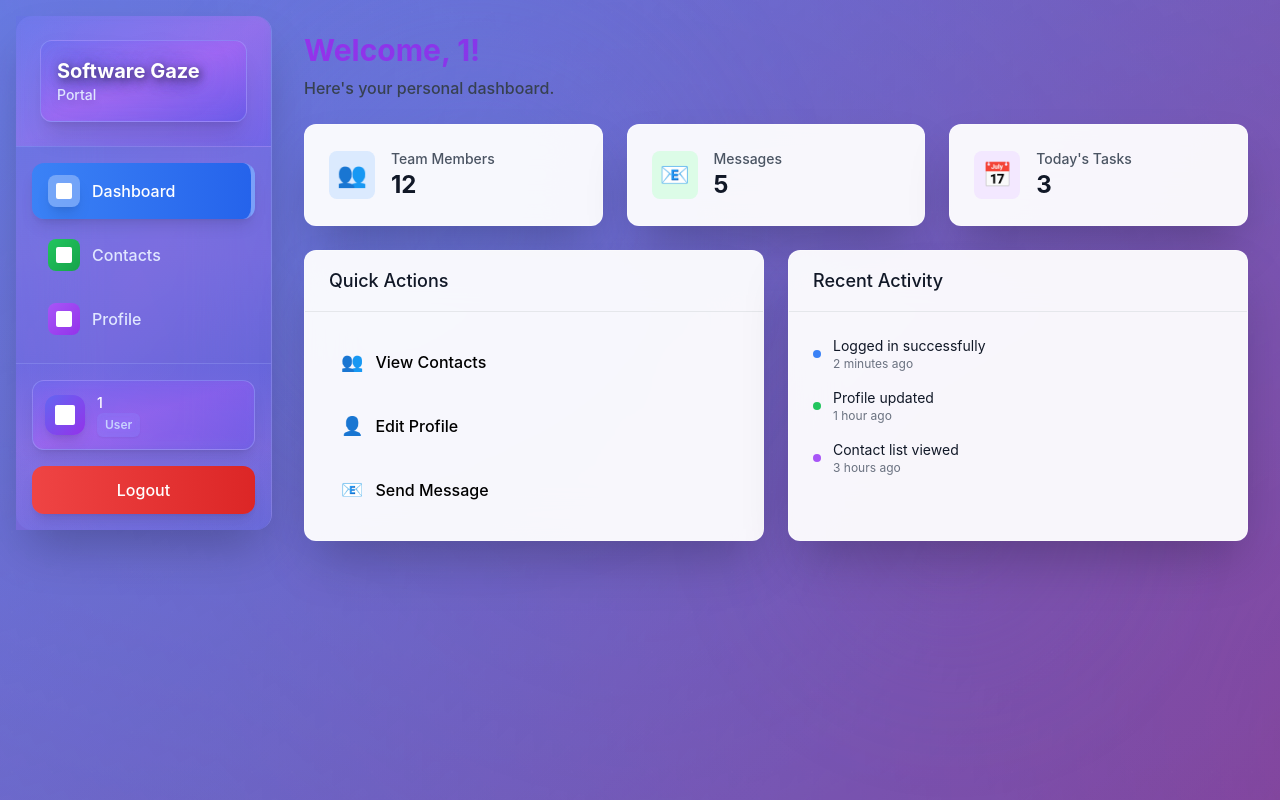
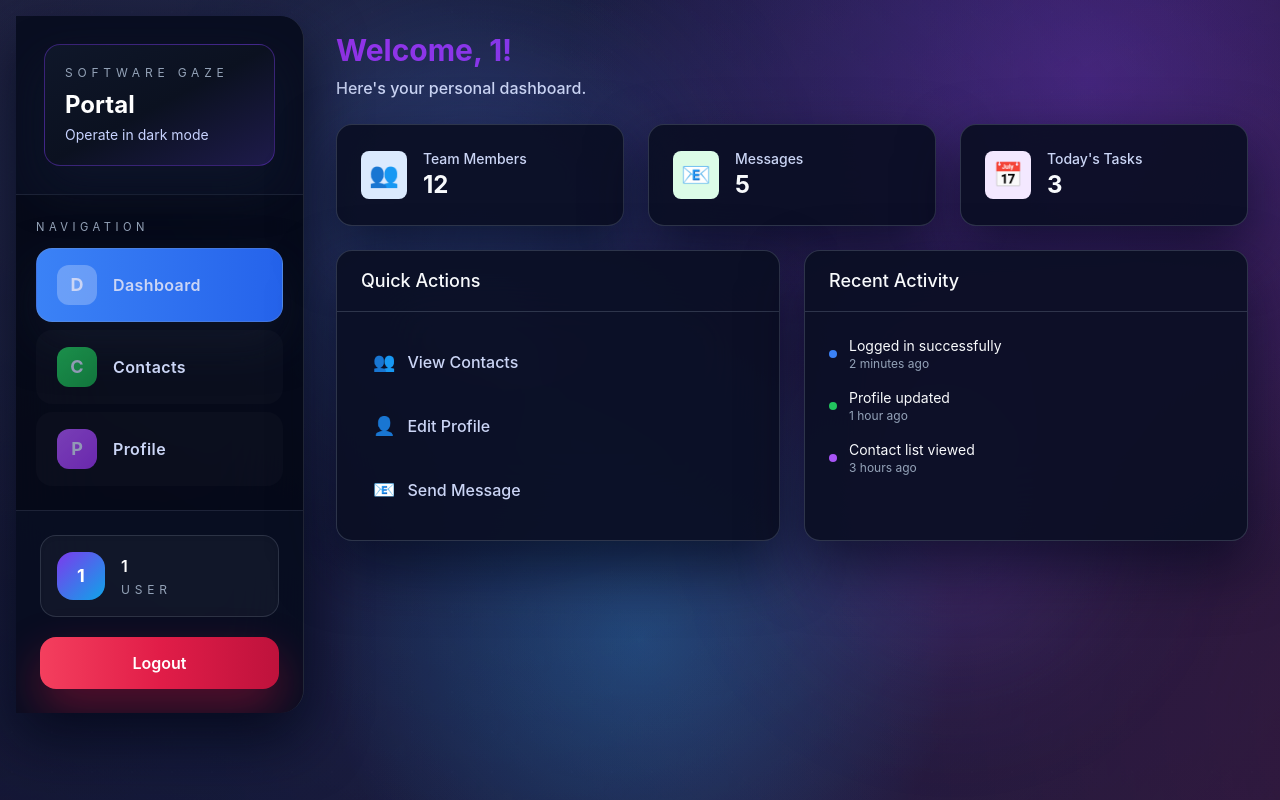
Before and after one commit to Ajmayen27/SoftwareGaze-Office-Portal-Frontend, a React (Vite) app: page / in a window 1280 px wide. Built offline with nearby package versions, Linux system fonts and the light colour scheme; sample sign-in values are in the browser's storage.

Commit message:
Updated to new dark theme but need some fixes

```diff
--- a/src/components/layout/MobileHeader.jsx
+++ b/src/components/layout/MobileHeader.jsx
@@ -23,14 +23,15 @@ const MobileHeader = ({ activeTab, setActiveTab }) => {
 
     return (
         <div className="lg:hidden">
-            <div className="bg-white/90 backdrop-blur-xl shadow-xl border-b border-white/30 px-4 py-3">
+            <div className="bg-[rgba(5,10,25,0.85)] backdrop-blur-2xl shadow-[0_15px_40px_rgba(0,0,0,0.65)] border-b border-[rgba(148,163,184,0.2)] px-5 py-4">
                 <div className="flex items-center justify-between">
-                    <div className="flex items-center">
-                        <h1 className="text-lg font-bold text-transparent bg-clip-text bg-gradient-to-r from-purple-600 to-indigo-600">Software Gaze</h1>
+                    <div>
+                        <p className="text-[0.65rem] uppercase tracking-[0.5em] text-[var(--color-text-muted)]">Software Gaze</p>
+                        <h1 className="text-xl font-bold text-white">Portal</h1>
                     </div>
                     <button
                         onClick={() => setIsMenuOpen(!isMenuOpen)}
-                        className="p-2 rounded-xl text-purple-600 hover:bg-purple-50 transition-all duration-300 hover:scale-110"
+                        className="p-2.5 rounded-2xl text-white bg-[rgba(255,255,255,0.08)] border border-[rgba(148,163,184,0.2)] hover:border-white/40 transition-all duration-300"
                     >
                         <svg className="h-6 w-6" fill="none" viewBox="0 0 24 24" stroke="currentColor">
                             <path strokeLinecap="round" strokeLinejoin="round" strokeWidth={2} d="M4 6h16M4 12h16M4 18h16" />
@@ -40,19 +41,19 @@ const MobileHeader = ({ activeTab, setActiveTab }) => {
             </div>
 
             {isMenuOpen && (
-                <div className="bg-white/95 backdrop-blur-xl border-b border-white/30 shadow-2xl">
-                    <div className="px-4 py-2">
-                        <div className="flex items-center mb-4 p-3 rounded-xl bg-gradient-to-r from-purple-50/50 to-indigo-50/50">
-                            <div className="w-8 h-8 bg-gradient-to-r from-purple-600 to-indigo-600 rounded-full flex items-center justify-center text-white font-semibold shadow-lg">
+                <div className="bg-[rgba(5,10,25,0.92)] backdrop-blur-2xl border-b border-[rgba(148,163,184,0.2)] shadow-[0_30px_60px_rgba(0,0,0,0.7)]">
+                    <div className="px-5 py-4">
+                        <div className="flex items-center mb-5 p-4 rounded-2xl bg-[rgba(255,255,255,0.04)] border border-[rgba(148,163,184,0.2)]">
+                            <div className="w-10 h-10 bg-gradient-to-br from-[#7c3aed] to-[#0ea5e9] rounded-2xl flex items-center justify-center text-white font-semibold shadow-lg">
                                 {user?.username?.charAt(0).toUpperCase()}
                             </div>
                             <div className="ml-3">
-                                <p className="text-sm font-medium text-gray-900">{user?.username}</p>
-                                <p className="text-xs text-purple-600 font-semibold">{user?.role === 'ROLE_ADMIN' ? 'Admin' : 'User'}</p>
+                                <p className="text-base font-semibold text-white">{user?.username}</p>
+                                <p className="text-xs text-[var(--color-text-muted)] uppercase tracking-[0.4em]">{user?.role === 'ROLE_ADMIN' ? 'Admin' : 'User'}</p>
                             </div>
                         </div>
 
-                        <nav className="space-y-1">
+                        <nav className="space-y-2">
                             {tabs.map((tab) => (
                                 <button
                                     key={tab.id}
@@ -60,25 +61,25 @@ const MobileHeader = ({ activeTab, setActiveTab }) => {
                                         setActiveTab(tab.id);
                                         setIsMenuOpen(false);
                                     }}
-                                    className={`w-full flex items-center px-3 py-2 text-left rounded-xl transition-all duration-300 ${
+                                    className={`w-full flex items-center px-4 py-3 text-left rounded-2xl transition-all duration-300 ${
                                         activeTab === tab.id
-                                            ? 'bg-gradient-to-r from-purple-600 to-indigo-600 text-white shadow-lg'
-                                            : 'text-gray-700 hover:bg-white/50'
+                                            ? 'bg-gradient-to-r from-[#7c3aed] via-[#5b21b6] to-[#0ea5e9] text-white shadow-[0_20px_45px_rgba(15,23,42,0.65)]'
+                                            : 'text-[var(--color-text-secondary)] bg-[rgba(255,255,255,0.02)] border border-transparent hover:border-[rgba(124,58,237,0.35)]'
                                     }`}
                                 >
-                                    <span className="text-lg mr-3">{tab.icon}</span>
-                                    <span className="font-medium">{tab.label}</span>
+                                    <span className="text-xl mr-3">{tab.icon}</span>
+                                    <span className="font-semibold text-base">{tab.label}</span>
                                 </button>
                             ))}
                         </nav>
 
-                        <div className="mt-4 pt-4 border-t border-purple-200/50">
+                        <div className="mt-6 pt-4 border-t border-[rgba(148,163,184,0.15)]">
                             <button
                                 onClick={logout}
-                                className="w-full flex items-center justify-center px-3 py-2 bg-gradient-to-r from-red-500 to-red-600 text-white rounded-xl hover:from-red-600 hover:to-red-700 shadow-lg hover:shadow-xl transition-all duration-300 transform hover:scale-105"
+                                className="w-full flex items-center justify-center px-4 py-3 bg-gradient-to-r from-[#f43f5e] via-[#e11d48] to-[#be123c] text-white rounded-2xl font-semibold shadow-[0_20px_45px_rgba(190,18,60,0.45)]"
                             >
                                 <span className="mr-3">🚪</span>
-                                <span className="font-medium">Logout</span>
+                                Logout
                             </button>
                         </div>
                     </div>
--- a/src/components/layout/Sidebar.jsx
+++ b/src/components/layout/Sidebar.jsx
@@ -21,58 +21,58 @@ const Sidebar = ({ activeTab, setActiveTab }) => {
     const tabs = user?.role === 'ROLE_ADMIN' ? adminTabs : userTabs;
 
     return (
-        <div className="w-64 bg-gradient-to-br from-indigo-500/20 via-purple-500/20 to-indigo-600/20 backdrop-blur-2xl shadow-2xl border-r border-indigo-300/30 h-full flex flex-col hidden lg:flex rounded-r-2xl overflow-hidden ml-4 mt-4 mb-4">
-            <div className="p-6 border-b border-indigo-300/20 bg-gradient-to-br from-indigo-400/30 via-purple-400/30 to-indigo-500/30 backdrop-blur-sm rounded-t-2xl">
-                <div className="bg-gradient-to-br from-indigo-500/40 via-purple-500/40 to-indigo-600/40 backdrop-blur-md rounded-xl p-4 shadow-xl border border-indigo-300/40">
-                    <h1 className="text-xl font-bold text-white drop-shadow-xl" style={{ textShadow: '2px 2px 8px rgba(0,0,0,0.6), 0 0 20px rgba(102, 126, 234, 0.8), 0 0 30px rgba(118, 75, 162, 0.6)' }}>Software Gaze</h1>
-                    <p className="text-sm text-indigo-100 font-medium drop-shadow-lg">Portal</p>
+        <div className="hidden lg:flex flex-col w-72 bg-[rgba(3,7,18,0.85)] border-r border-[rgba(148,163,184,0.2)] shadow-[0_25px_60px_rgba(2,6,23,0.8)] rounded-r-3xl overflow-hidden ml-4 mt-4 mb-4 backdrop-blur-2xl">
+            <div className="p-7 border-b border-[rgba(148,163,184,0.15)] bg-[rgba(10,15,35,0.8)]">
+                <div className="rounded-2xl p-5 bg-gradient-to-br from-[#0f172a] via-[#0b1120] to-[#1e1b4b] border border-[rgba(124,58,237,0.4)] shadow-[0_20px_45px_rgba(15,23,42,0.8)]">
+                    <p className="text-xs uppercase tracking-[0.4em] text-[var(--color-text-muted)] mb-2">Software Gaze</p>
+                    <h1 className="text-2xl font-bold text-white">Portal</h1>
+                    <p className="text-sm text-indigo-200 mt-1">Operate in dark mode</p>
                 </div>
             </div>
 
-            <div className="flex-1 p-4 bg-gradient-to-b from-indigo-400/10 via-purple-400/10 to-indigo-500/10">
+            <div className="flex-1 px-5 py-6 space-y-3 overflow-y-auto">
+                <p className="text-[0.7rem] uppercase tracking-[0.4em] text-[var(--color-text-muted)] mb-2">Navigation</p>
                 <nav className="space-y-2">
                     {tabs.map((tab) => (
                         <button
                             key={tab.id}
                             onClick={() => setActiveTab(tab.id)}
-                            className={`w-full flex items-center px-4 py-3 text-left rounded-xl transition-all duration-200 ease-in-out group ${
+                            className={`w-full flex items-center px-5 py-4 text-left rounded-2xl transition-all duration-300 group ${
                                 activeTab === tab.id
-                                    ? `bg-gradient-to-r ${tab.color} text-white shadow-lg border-r-4 border-indigo-300/60 rounded-r-xl`
-                                    : 'text-indigo-100 hover:bg-indigo-400/30 hover:shadow-lg hover:text-white hover:scale-[1.02]'
+                                    ? `bg-gradient-to-r ${tab.color} text-white shadow-[0_20px_45px_rgba(15,23,42,0.65)] border border-white/10`
+                                    : 'text-[var(--color-text-secondary)] bg-[rgba(255,255,255,0.02)] hover:bg-[rgba(255,255,255,0.06)] border border-transparent hover:border-[rgba(124,58,237,0.25)]'
                             }`}
                         >
-                            <div className={`w-8 h-8 rounded-lg flex items-center justify-center mr-3 transition-all duration-200 ease-in-out ${
+                            <div className={`w-10 h-10 rounded-xl flex items-center justify-center mr-4 transition-all duration-300 ${
                                 activeTab === tab.id
-                                    ? 'bg-white/30 shadow-lg'
-                                    : `bg-gradient-to-br ${tab.color} group-hover:shadow-lg group-hover:scale-105`
+                                    ? 'bg-white/25 text-[#0f172a]'
+                                    : `bg-gradient-to-br ${tab.color} opacity-70 group-hover:opacity-100`
                             }`}>
-                                <div className={`w-4 h-4 rounded-sm transition-all duration-200 ease-in-out ${
-                                    activeTab === tab.id ? 'bg-white' : 'bg-white'
-                                }`}></div>
+                                <span className="text-lg font-bold">{tab.label.charAt(0)}</span>
                             </div>
-                            <span className="font-medium">{tab.label}</span>
+                            <span className="text-base font-semibold tracking-wide">{tab.label}</span>
                         </button>
                     ))}
                 </nav>
             </div>
 
-            <div className="p-4 border-t border-indigo-300/20 bg-gradient-to-t from-indigo-400/20 via-purple-400/20 to-indigo-500/20 rounded-b-2xl">
-                <div className="flex items-center mb-4 p-3 rounded-xl bg-gradient-to-br from-indigo-500/30 via-purple-500/30 to-indigo-600/30 backdrop-blur-sm border border-indigo-300/40 shadow-lg">
-                    <div className="w-10 h-10 bg-gradient-to-br from-indigo-500 to-purple-600 rounded-xl flex items-center justify-center shadow-lg transition-all duration-200 ease-in-out hover:shadow-xl hover:scale-105">
-                        <div className="w-5 h-5 bg-white rounded-sm"></div>
+            <div className="p-6 border-t border-[rgba(148,163,184,0.15)] bg-[rgba(10,15,35,0.8)]">
+                <div className="flex items-center mb-5 p-4 rounded-2xl bg-[rgba(255,255,255,0.04)] border border-[rgba(148,163,184,0.2)] shadow-inner">
+                    <div className="w-12 h-12 rounded-2xl bg-gradient-to-br from-[#7c3aed] to-[#0ea5e9] flex items-center justify-center text-white text-lg font-bold">
+                        {user?.username?.charAt(0).toUpperCase()}
                     </div>
-                    <div className="ml-3">
-                        <p className="text-sm font-medium text-white">{user?.username}</p>
-                        <p className="text-xs text-indigo-200 font-semibold bg-indigo-400/30 px-2 py-1 rounded-md backdrop-blur-sm shadow-sm">
+                    <div className="ml-4">
+                        <p className="text-base font-semibold text-white">{user?.username}</p>
+                        <p className="text-xs uppercase tracking-[0.4em] text-[var(--color-text-muted)] mt-1">
                             {user?.role === 'ROLE_ADMIN' ? 'Admin' : 'User'}
                         </p>
                     </div>
                 </div>
                 <button
                     onClick={logout}
-                    className="w-full flex items-center justify-center px-4 py-3 bg-gradient-to-r from-red-500 to-red-600 text-white rounded-xl hover:from-red-600 hover:to-red-700 shadow-lg hover:shadow-xl transition-all duration-200 ease-in-out hover:scale-105"
+                    className="w-full flex items-center justify-center px-5 py-3.5 bg-gradient-to-r from-[#f43f5e] via-[#e11d48] to-[#be123c] text-white rounded-2xl font-semibold shadow-[0_20px_45px_rgba(190,18,60,0.45)] hover:translate-y-[-1px] transition-all duration-300"
                 >
-                    <span className="font-medium">Logout</span>
+                    Logout
                 </button>
             </div>
         </div>
--- a/src/components/ui/Button.jsx
+++ b/src/components/ui/Button.jsx
@@ -9,21 +9,21 @@ const Button = ({
     className = '',
     ...props
 }) => {
-    const baseClasses = 'inline-flex items-center justify-center font-medium rounded-lg transition-all duration-200 focus:outline-none focus:ring-2 focus:ring-offset-2';
+    const baseClasses = 'inline-flex items-center justify-center font-semibold rounded-xl transition-all duration-300 focus:outline-none focus:ring-2 focus:ring-offset-2 focus:ring-offset-transparent';
 
     const variants = {
-        primary: 'bg-gradient-to-r from-purple-600 to-indigo-600 text-white hover:from-purple-700 hover:to-indigo-700 focus:ring-purple-500 shadow-lg hover:shadow-xl transform hover:scale-105 transition-all duration-300',
-        secondary: 'bg-white/10 backdrop-blur-sm text-gray-800 hover:bg-white/20 border border-white/30 focus:ring-purple-500 shadow-md hover:shadow-lg transition-all duration-300',
-        danger: 'bg-gradient-to-r from-red-500 to-red-600 text-white hover:from-red-600 hover:to-red-700 focus:ring-red-500 shadow-lg hover:shadow-xl transform hover:scale-105 transition-all duration-300',
-        success: 'bg-gradient-to-r from-green-500 to-emerald-600 text-white hover:from-green-600 hover:to-emerald-700 focus:ring-green-500 shadow-lg hover:shadow-xl transform hover:scale-105 transition-all duration-300',
-        outline: 'border-2 border-purple-400 bg-transparent text-purple-700 hover:bg-purple-50/50 focus:ring-purple-500 shadow-md hover:shadow-lg transition-all duration-300',
+        primary: 'bg-gradient-to-r from-[#7c3aed] via-[#5b21b6] to-[#0ea5e9] text-white hover:translate-y-[-1px] focus:ring-[#7c3aed] shadow-[0_15px_35px_rgba(88,28,135,0.45)]',
+        secondary: 'bg-[rgba(148,163,184,0.12)] text-slate-100 border border-[rgba(148,163,184,0.25)] hover:bg-[rgba(148,163,184,0.2)] focus:ring-[#38bdf8] shadow-[0_8px_24px_rgba(15,23,42,0.65)]',
+        danger: 'bg-gradient-to-r from-[#f43f5e] via-[#e11d48] to-[#be123c] text-white hover:translate-y-[-1px] focus:ring-[#f43f5e] shadow-[0_15px_35px_rgba(190,18,60,0.45)]',
+        success: 'bg-gradient-to-r from-[#0ea5e9] via-[#10b981] to-[#22c55e] text-white hover:translate-y-[-1px] focus:ring-[#10b981] shadow-[0_15px_35px_rgba(16,185,129,0.45)]',
+        outline: 'border-2 border-[#7c3aed] text-[#e0e7ff] hover:bg-[#7c3aed]/10 focus:ring-[#7c3aed] shadow-[0_10px_30px_rgba(124,58,237,0.25)]',
     };
 
     const sizes = {
-        sm: 'px-3 py-1.5 text-sm',
-        md: 'px-4 py-2 text-sm',
-        lg: 'px-6 py-3 text-base',
-        xl: 'px-8 py-4 text-lg',
+        sm: 'px-3.5 py-2 text-sm',
+        md: 'px-5 py-2.5 text-base',
+        lg: 'px-7 py-3 text-lg',
+        xl: 'px-9 py-4 text-xl',
     };
 
     const disabledClasses = disabled || loading ? 'opacity-50 cursor-not-allowed' : '';
--- a/src/components/ui/Card.jsx
+++ b/src/components/ui/Card.jsx
@@ -3,7 +3,7 @@ import React from 'react';
 const Card = ({ children, className = '', ...props }) => {
     return (
         <div
-            className={`bg-white/95 backdrop-blur-xl rounded-xl shadow-2xl border border-white/30 hover:shadow-3xl transition-all duration-300 ${className}`}
+            className={`bg-[rgba(10,15,35,0.92)] backdrop-blur-2xl rounded-2xl border border-[rgba(148,163,184,0.25)] shadow-[0_25px_60px_rgba(2,6,23,0.65)] hover:shadow-[0_35px_70px_rgba(2,6,23,0.75)] transition-all duration-300 ${className}`}
             {...props}
         >
             {children}
@@ -13,7 +13,7 @@ const Card = ({ children, className = '', ...props }) => {
 
 const CardHeader = ({ children, className = '' }) => {
     return (
-        <div className={`px-6 py-4 border-b border-gray-200 ${className}`}>
+        <div className={`px-6 py-4 border-b border-[rgba(148,163,184,0.25)] bg-[rgba(255,255,255,0.01)] ${className}`}>
             {children}
         </div>
     );
@@ -29,7 +29,7 @@ const CardBody = ({ children, className = '' }) => {
 
 const CardFooter = ({ children, className = '' }) => {
     return (
-        <div className={`px-6 py-4 border-t border-gray-200 ${className}`}>
+        <div className={`px-6 py-4 border-t border-[rgba(148,163,184,0.25)] bg-[rgba(255,255,255,0.01)] ${className}`}>
             {children}
         </div>
     );
--- a/src/index.css
+++ b/src/index.css
@@ -2,14 +2,33 @@
 @tailwind components;
 @tailwind utilities;
 
+:root {
+  --color-bg: #030712;
+  --color-bg-alt: #050b1f;
+  --color-surface: rgba(10, 15, 35, 0.85);
+  --color-surface-strong: rgba(18, 24, 46, 0.95);
+  --color-border: rgba(148, 163, 184, 0.25);
+  --color-border-soft: rgba(99, 102, 241, 0.35);
+  --color-primary: #7c3aed;
+  --color-secondary: #38bdf8;
+  --color-accent: #f97316;
+  --color-success-start: #10b981;
+  --color-success-end: #0f766e;
+  --color-text-primary: #f8fafc;
+  --color-text-secondary: #cbd5f5;
+  --color-text-muted: #94a3b8;
+  --glass-shadow: 0 25px 60px rgba(2, 6, 23, 0.65);
+}
+
 /* Custom styles */
 body {
   margin: 0;
-  font-family: -apple-system, BlinkMacSystemFont, 'Segoe UI', 'Roboto', 'Oxygen',
-    'Ubuntu', 'Cantarell', 'Fira Sans', 'Droid Sans', 'Helvetica Neue',
-    sans-serif;
+  font-family: 'Inter', 'Segoe UI', -apple-system, BlinkMacSystemFont, 'Roboto', sans-serif;
   -webkit-font-smoothing: antialiased;
   -moz-osx-font-smoothing: grayscale;
+  background-color: var(--color-bg);
+  color: var(--color-text-primary);
+  min-height: 100vh;
 }
 
 * {
@@ -18,7 +37,10 @@ body {
 
 /* Modern Dynamic Background */
 .modern-bg {
-  background: linear-gradient(135deg, #667eea 0%, #764ba2 100%);
+  background: radial-gradient(circle at 15% 20%, #0f172a 0%, transparent 35%),
+              radial-gradient(circle at 85% 10%, rgba(124, 58, 237, 0.4) 0%, transparent 40%),
+              radial-gradient(circle at 50% 80%, rgba(14, 165, 233, 0.35) 0%, transparent 35%),
+              linear-gradient(135deg, #030712 0%, #050b1f 45%, #0b1126 100%);
   position: relative;
   overflow: hidden;
 }
@@ -96,7 +118,7 @@ body {
 .floating-shapes::before {
   width: 500px;
   height: 500px;
-  background: radial-gradient(circle, rgba(102, 126, 234, 0.4) 0%, transparent 70%);
+  background: radial-gradient(circle, rgba(78, 130, 247, 0.35) 0%, transparent 70%);
   top: 10%;
   left: 10%;
   animation-delay: 0s;
@@ -105,7 +127,7 @@ body {
 .floating-shapes::after {
   width: 400px;
   height: 400px;
-  background: radial-gradient(circle, rgba(118, 75, 162, 0.3) 0%, transparent 70%);
+  background: radial-gradient(circle, rgba(139, 92, 246, 0.3) 0%, transparent 70%);
   bottom: 10%;
   right: 10%;
   animation-delay: 5s;
@@ -140,7 +162,7 @@ body {
   right: 0;
   bottom: 0;
   background-image:
-    radial-gradient(circle at 1px 1px, rgba(255, 255, 255, 0.05) 1px, transparent 0);
+    radial-gradient(circle at 1px 1px, rgba(255, 255, 255, 0.04) 1px, transparent 0);
   background-size: 40px 40px;
   opacity: 0.3;
   animation: patternMove 20s linear infinite;
@@ -243,3 +265,101 @@ body {
 .animate-logo-slide-right {
   animation: logoSlideRight 0.8s ease-out both;
 }
+
+/* Dark theme typography overrides */
+h1, h2, h3, h4, h5, h6 {
+  color: var(--color-text-primary);
+}
+
+p, span, label, li, dt, dd {
+  color: var(--color-text-secondary);
+}
+
+.text-gray-900,
+.text-gray-800 {
+  color: var(--color-text-primary) !important;
+}
+
+.text-gray-700,
+.text-gray-600 {
+  color: var(--color-text-secondary) !important;
+}
+
+.text-gray-500,
+.text-gray-400,
+.text-gray-300 {
+  color: var(--color-text-muted) !important;
+}
+
+.text-black {
+  color: var(--color-text-primary) !important;
+}
+
+/* Dark surfaces */
+.bg-white,
+.bg-white\/95,
+.bg-white\/90,
+.bg-white\/80,
+.bg-white\/70,
+.bg-white\/60,
+.bg-white\/50,
+.bg-white\/40,
+.bg-white\/30,
+.bg-white\/20,
+.bg-white\/10,
+.bg-white\/5 {
+  background-color: var(--color-surface) !important;
+  backdrop-filter: blur(24px);
+}
+
+.border-white\/30,
+.border-white\/20,
+.border-white\/10 {
+  border-color: var(--color-border) !important;
+}
+
+.border-gray-200,
+.border-gray-300,
+.border-gray-100 {
+  border-color: var(--color-border) !important;
+}
+
+.bg-gray-50,
+.bg-gray-100,
+.bg-slate-50,
+.bg-slate-100,
+.bg-indigo-50,
+.bg-blue-50,
+.bg-purple-50,
+.bg-green-50,
+.bg-emerald-50,
+.bg-orange-50,
+.bg-red-50,
+.bg-yellow-50 {
+  background-color: rgba(15, 23, 42, 0.6) !important;
+}
+
+.shadow-2xl,
+.shadow-xl,
+.shadow-lg,
+.shadow-md {
+  box-shadow: var(--glass-shadow) !important;
+}
+
+/* Scrollbar */
+::-webkit-scrollbar {
+  width: 10px;
+}
+
+::-webkit-scrollbar-track {
+  background: rgba(15, 23, 42, 0.4);
+}
+
+::-webkit-scrollbar-thumb {
+  background: linear-gradient(180deg, rgba(124, 58, 237, 0.8), rgba(14, 165, 233, 0.8));
+  border-radius: 999px;
+}
+
+::-webkit-scrollbar-thumb:hover {
+  background: linear-gradient(180deg, rgba(139, 92, 246, 0.95), rgba(14, 165, 233, 0.95));
+}
--- a/src/pages/AdminDashboardPage.jsx
+++ b/src/pages/AdminDashboardPage.jsx
@@ -446,7 +446,7 @@ const AdminDashboardPage = () => {
             <MobileHeader activeTab={activeTab} setActiveTab={setActiveTab} />
             <div className="flex">
                 <Sidebar activeTab={activeTab} setActiveTab={setActiveTab} />
-                <div className="flex-1 p-4 lg:p-8">
+                <div className="flex-1 p-4 lg:p-8 text-[var(--color-text-primary)]">
                     {renderContent()}
                     </div>
                 </div>
```
Also changed, not shown: src/components/ui/Input.jsx (+5 -5 lines), src/components/ui/Notification.jsx (+17 -21 lines).
